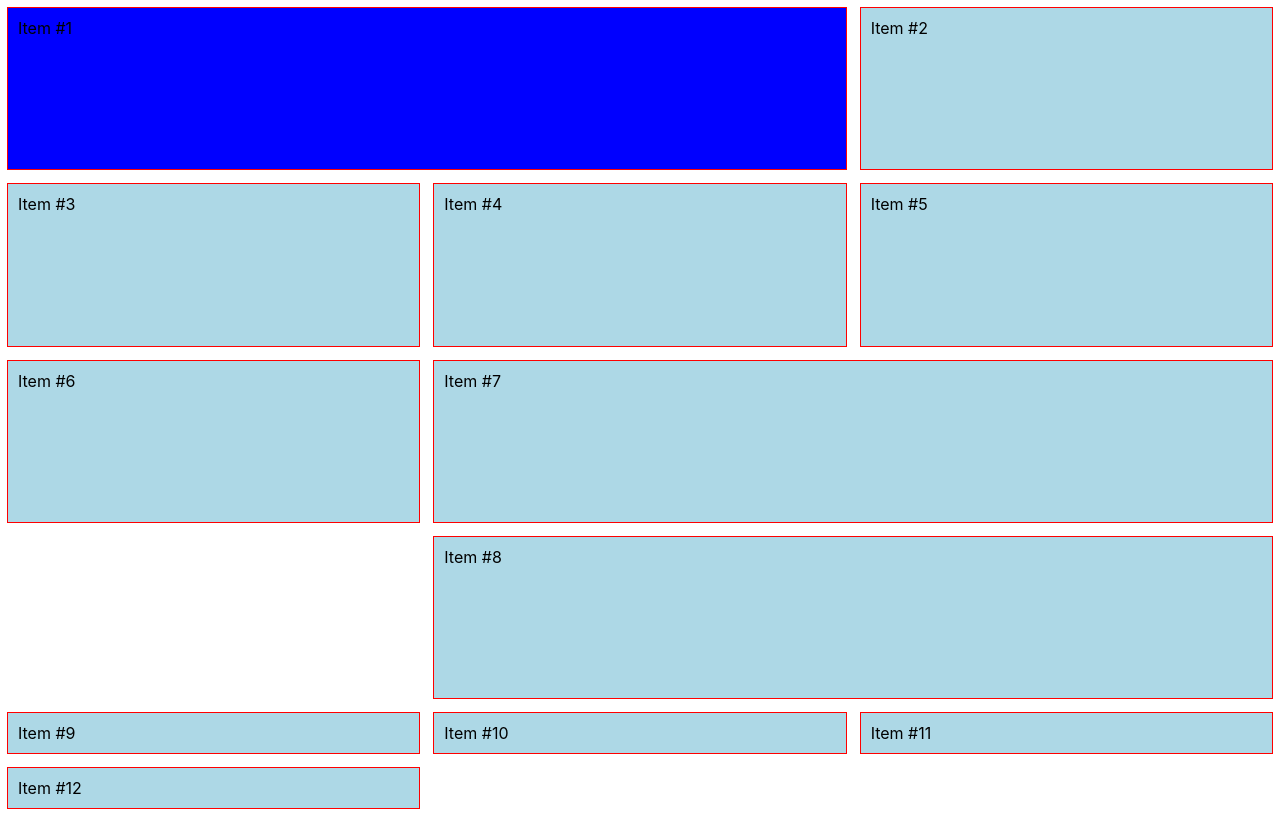
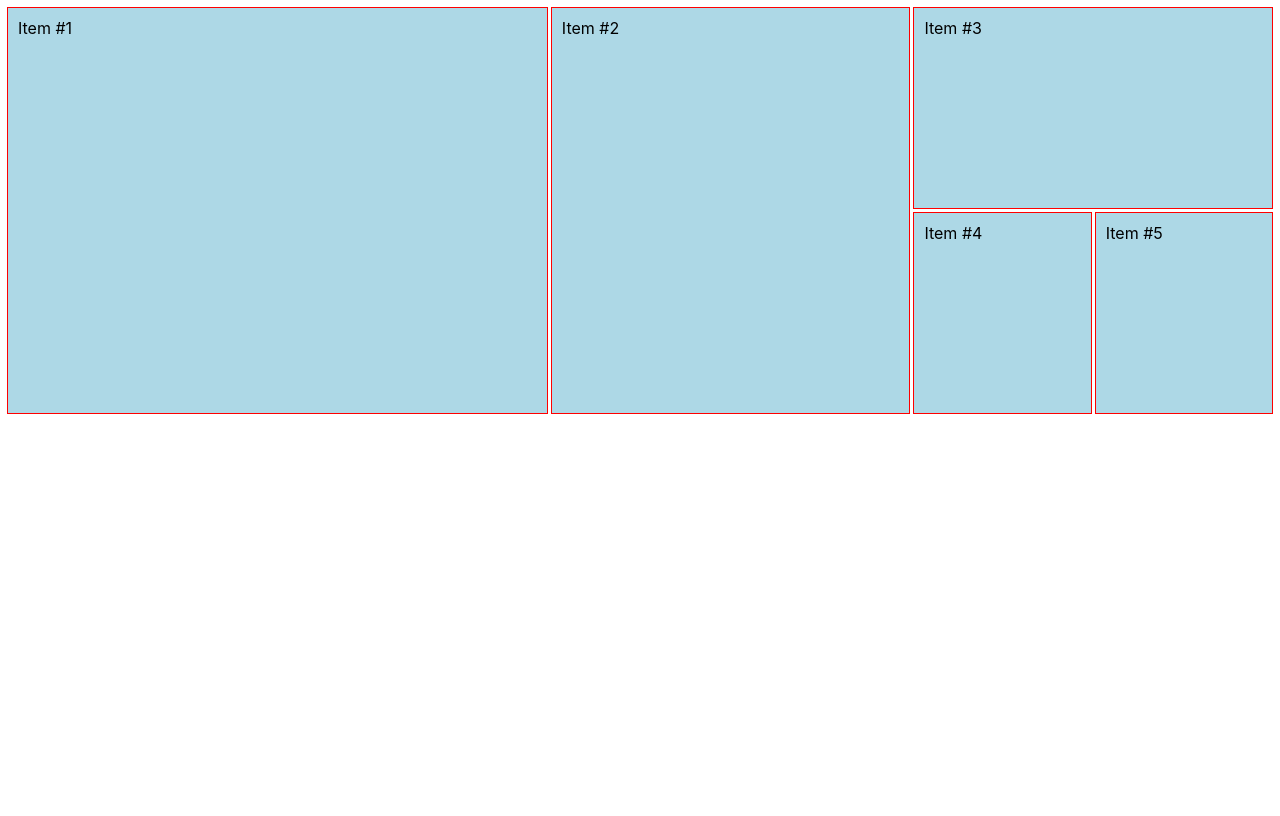
Before and after one commit to erickacevedor/platzi-css-grid, a plain HTML site: page index.html in a window 1280 px wide. Drawn offline with Linux system fonts and the light colour scheme.

Commit message:
Class #11

```diff
--- a/index.html
+++ b/index.html
@@ -17,13 +17,13 @@
         <div class="item">Item #3</div>
         <div class="item">Item #4</div>
         <div class="item">Item #5</div>
-        <div class="item">Item #6</div>
+        <!-- <div class="item">Item #6</div>
         <div class="item">Item #7</div>
         <div class="item">Item #8</div>
         <div class="item">Item #9</div>
         <div class="item">Item #10</div>
         <div class="item">Item #11</div>
-        <div class="item">Item #12</div>
+        <div class="item">Item #12</div> -->
     </section>
 
 
--- a/main.css
+++ b/main.css
@@ -6,8 +6,8 @@ body {
 
 .container {
 	display: grid;
-	grid-template: repeat(4, 1fr) / repeat(3, 1fr);
-	grid-gap: 15px;
+	grid-template: repeat(2, 200px) / repeat(7, 1fr);
+	grid-gap: 5px;
 	height: 100vh;
 }
 .item {
@@ -15,7 +15,25 @@ body {
 	padding: 10px;
 	outline: 1px solid red;
 }
-.item:nth-of-type(1) {
+.item:nth-of-type(1){
+    grid-column: 1 / span 3;
+    grid-row: 1 / span 2;
+}
+.item:nth-of-type(2){
+    grid-column: 4 / span 2;
+    grid-row: 1 / span 2;
+}
+.item:nth-of-type(3){
+    grid-column: 6 / span 2;
+}
+
+
+
+
+
+
+
+/* .item:nth-of-type(1) {
     background-color: blue;
     grid-column: 1 / 3;
 }
@@ -24,7 +42,7 @@ body {
 }
 .item:nth-of-type(7){
     grid-column: 2 / 4;
-}
+} */
 
 
 .item .item {
```
